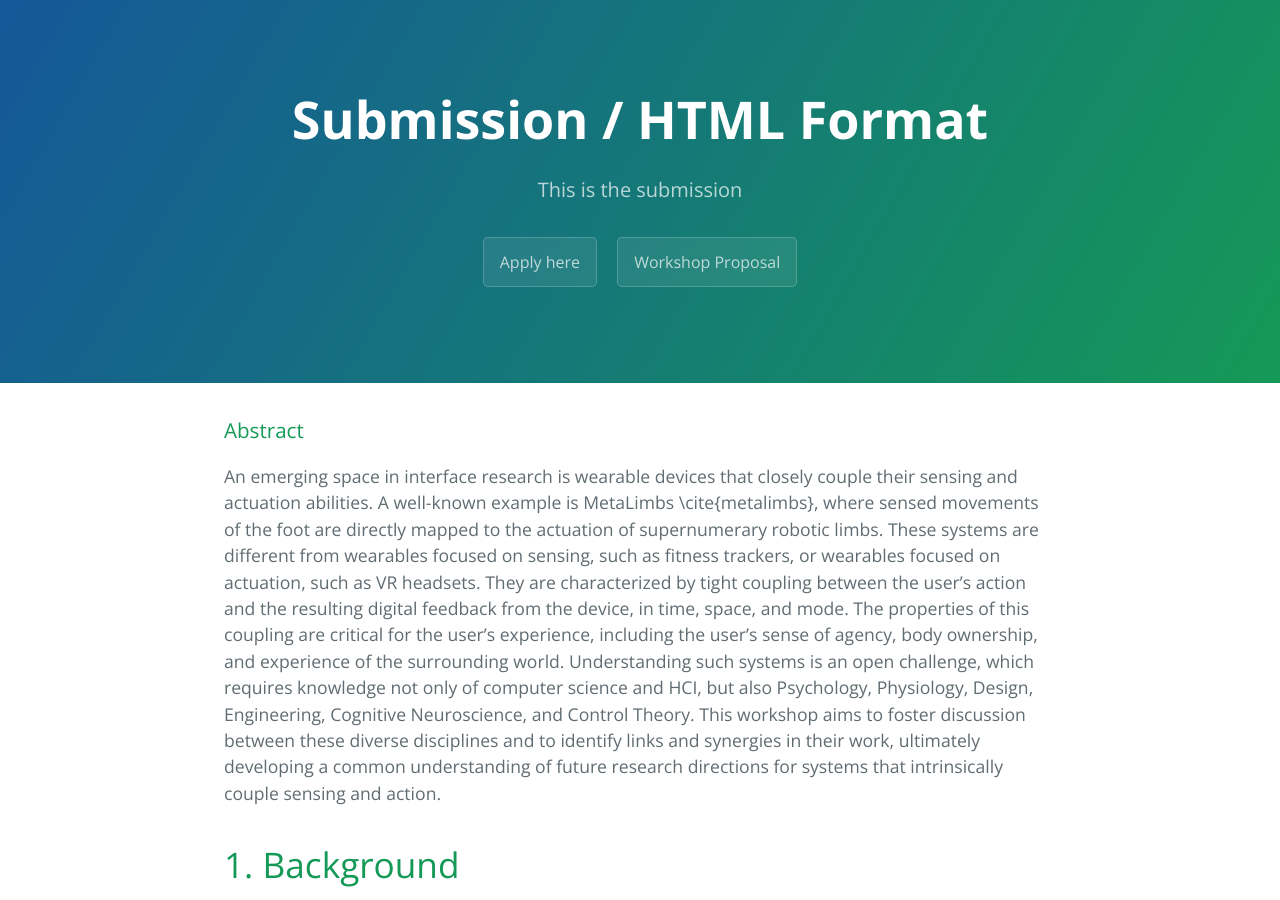
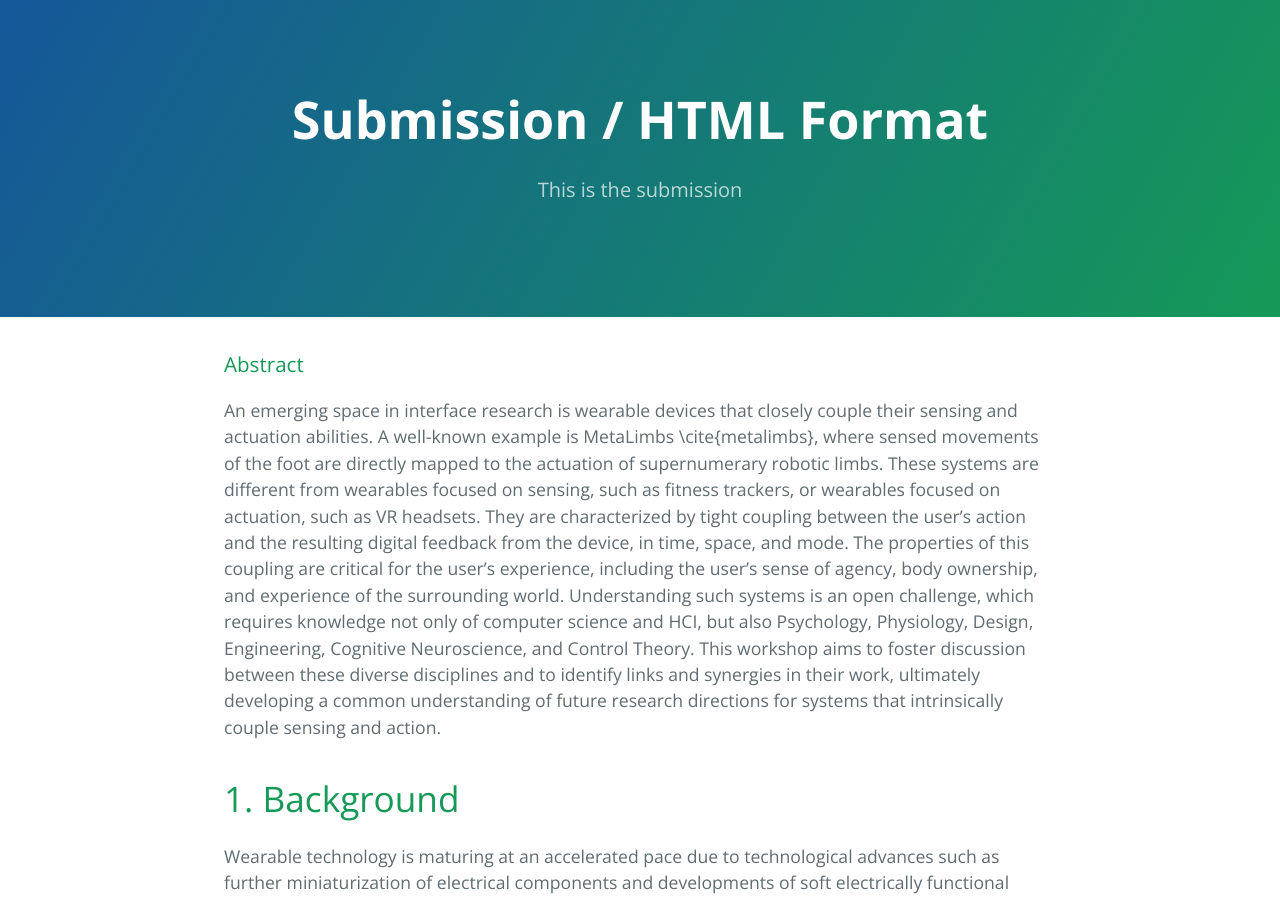
Before and after one commit to sensorimotordevices/sensorimotordevices.github.io, a Jekyll site: the page built from another-page.md, in a window 1280 px wide and 900 px high. Built offline with Jekyll 4.4.1, drawn with Linux system fonts in a browser that asks for light colours.

Commit message:
add simple layout

```diff
--- /dev/null
+++ b/_layouts/simple.html
@@ -0,0 +1,41 @@
+<!DOCTYPE html>
+<html lang="{{ site.lang | default: " en-US" }}">
+
+<head>
+  <meta charset="UTF-8">
+
+  {% seo %}
+  <link rel="preconnect" href="https://fonts.gstatic.com">
+  <link rel="preload" href="https://fonts.googleapis.com/css?family=Open+Sans:400,700&display=swap" as="style"
+    type="text/css" crossorigin>
+  <meta name="viewport" content="width=device-width, initial-scale=1">
+  <meta name="theme-color" content="#157878">
+  <meta name="apple-mobile-web-app-status-bar-style" content="black-translucent">
+  <link rel="stylesheet" href="{{ '/assets/css/style.css?v=' | append: site.github.build_revision | relative_url }}">
+  {% include head-custom.html %}
+</head>
+
+<body>
+  <a id="skip-to-content" href="#content">Skip to the content.</a>
+
+  <header class="page-header" role="banner">
+    <h1 class="project-name">{{ page.title | default: site.title | default: site.github.repository_name }}</h1>
+    <h2 class="project-tagline">{{ page.description | default: site.description | default: site.github.project_tagline
+      }}</h2>
+  </header>
+
+  <main id="content" class="main-content" role="main">
+    {{ content }}
+
+    <footer class="site-footer">
+      {% if site.github.is_project_page %}
+      <span class="site-footer-owner"><a href="{{ site.github.repository_url }}">{{ site.github.repository_name }}</a>
+        is maintained by <a href="{{ site.github.owner_url }}">{{ site.github.owner_name }}</a>.</span>
+      {% endif %}
+      <span class="site-footer-credits">This page was generated by <a href="https://pages.github.com">GitHub
+          Pages</a>.</span>
+    </footer>
+  </main>
+</body>
+
+</html>
```
Also changed, not shown: another-page.md (+1 -1 lines).
